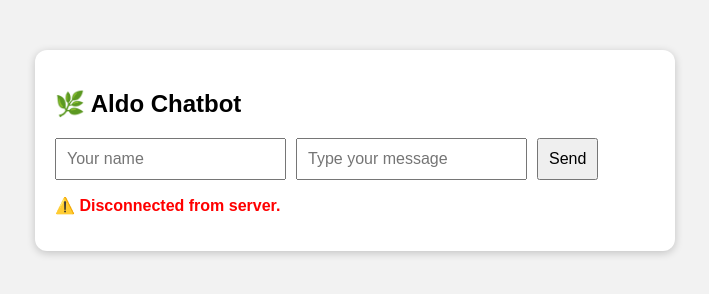
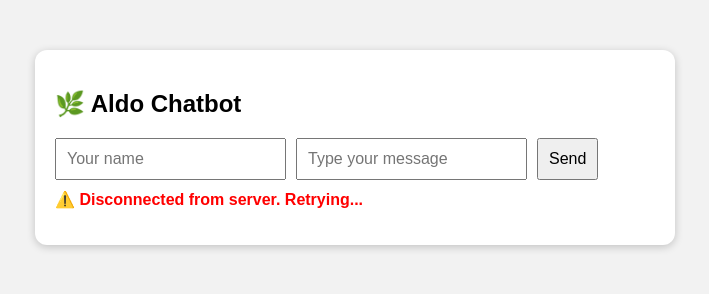
Before and after one commit to BharadwajShivanya/aldo-chatbot, a plain HTML site: page frontend/index.html in a window 1280 px wide. Shown: the whole page, without its empty margins (285-994 px from the left). Drawn offline with Linux system fonts and the light colour scheme; no server answers.

Commit message:
Update index.html

```diff
--- a/frontend/index.html
+++ b/frontend/index.html
@@ -236,6 +236,7 @@
     #status {
       color: red;
       font-weight: bold;
+      margin-top: 10px;
     }
   </style>
 </head>
@@ -260,7 +261,12 @@
 
     const BACKEND_URL = "https://aldo-chatbot-production.up.railway.app";
 
-    const eventSource = new EventSource(`${BACKEND_URL}/stream`);
+    let eventSource;
+
+    function connectStream() {
+      if (eventSource) eventSource.close();
+
+      eventSource = new EventSource(`${BACKEND_URL}/stream`);
 
       eventSource.onmessage = (event) => {
         const data = JSON.parse(event.data);
@@ -269,12 +275,16 @@
         div.textContent = `${data.username}: ${data.message}`;
         chatDiv.appendChild(div);
         chatDiv.scrollTop = chatDiv.scrollHeight;
-      statusText.textContent = ""; // clear error if any
+        statusText.textContent = "";
       };
 
       eventSource.onerror = () => {
-      statusText.textContent = "⚠️ Disconnected from server.";
+        statusText.textContent = "⚠️ Disconnected from server. Retrying...";
+        setTimeout(connectStream, 3000); // retry in 3s
       };
+    }
+
+    connectStream();
 
     function sendMessage() {
       const username = document.getElementById("username").value.trim();
@@ -289,6 +299,8 @@
         body: JSON.stringify({ username, message }),
       }).then(() => {
         document.getElementById("message").value = "";
+      }).catch(() => {
+        statusText.textContent = "❌ Failed to send message.";
       });
     }
   </script>
```
Lines whose indentation alone changed are shown as unchanged.
